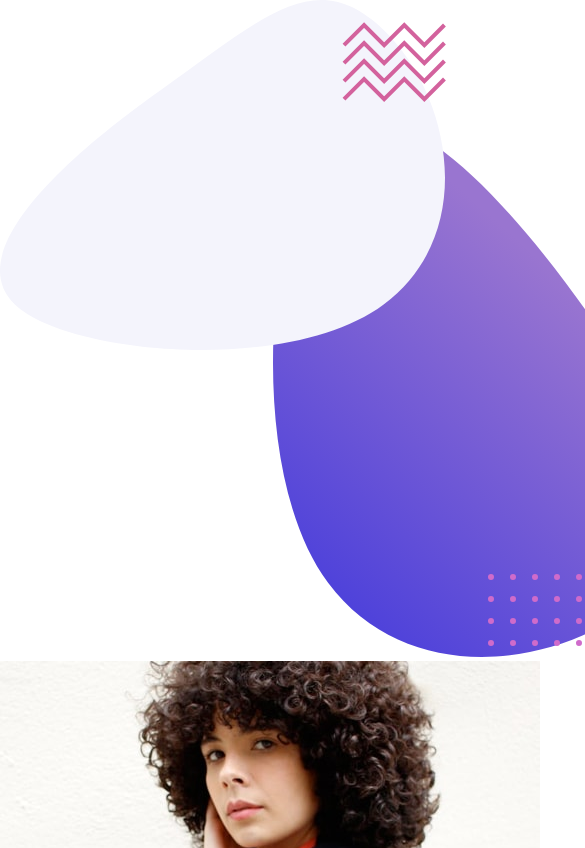
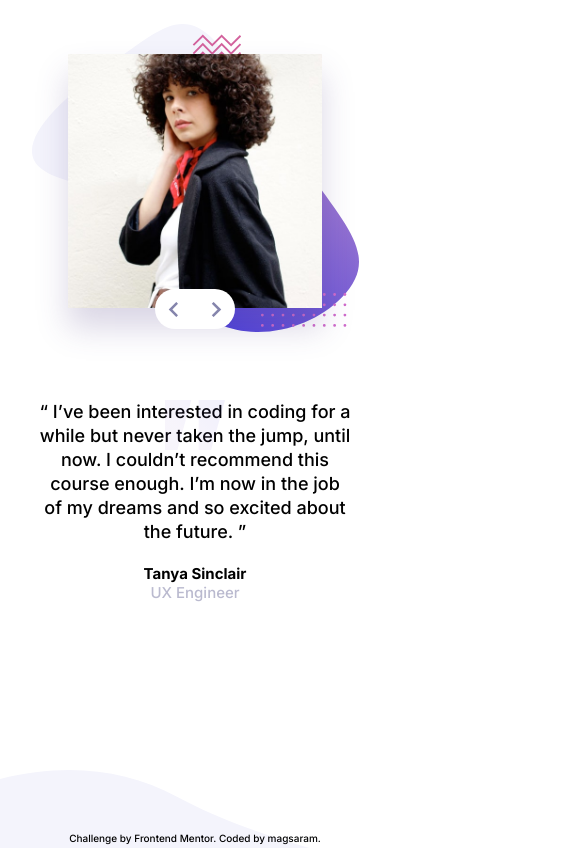
Before and after one commit to magsaram/Coding-bootcamp-testimonials-slider, a plain HTML site: page index.html in a window 390 px wide. Shown: the top 848 px of the page, 585 px wide, since content can reach past the window. Drawn offline with Linux system fonts and the light colour scheme.

Commit message:
finish mobile

```diff
--- a/css/style.css
+++ b/css/style.css
@@ -7,5 +7,96 @@
   --grayBlue: hsl(240, 18%, 77%);
 }
 body {
+  width: 100%;
+  min-height: 100vh;
   font-family: "Inter", sans-serif;
+  overflow: hidden;
+  background-image: url(../images/pattern-curve.svg);
+  background-repeat: no-repeat;
+  background-position: bottom;
+  background-size: contain;
 }
+.images {
+  position: relative;
+  margin: 24px auto;
+  width: 327px;
+}
+.images > img {
+  position: absolute;
+  width: 100%;
+}
+.images > img:nth-child(2),
+.images > img:nth-child(3) {
+  width: 254px;
+  top: 30px;
+  left: 50%;
+  transform: translateX(-50%);
+  box-shadow: 0 20px 30px 0 #4e3c8536;
+}
+.john {
+  display: none;
+}
+.switch {
+  position: absolute;
+  top: 265px;
+  left: 50%;
+  transform: translateX(-50%);
+  width: 80px;
+  height: 40px;
+  border-radius: 28px;
+  background-color: white;
+}
+.switch img {
+  position: absolute;
+  height: 15px;
+}
+.prev,
+.next {
+  top: 13px;
+}
+.prev {
+  left: 13px;
+}
+.next {
+  right: 13px;
+}
+.text {
+  position: absolute;
+  width: 80%;
+  top: 400px;
+  left: 50%;
+  transform: translateX(-50%);
+  text-align: center;
+}
+.text > img {
+  position: absolute;
+  top: 0;
+  left: 50%;
+  transform: translateX(-50%);
+  width: 60px;
+  opacity: 0.5;
+}
+.text p {
+  margin-bottom: 20px;
+  font-size: 18px;
+  line-height: 24px;
+}
+.name h3 {
+  font-size: 15px;
+}
+.name h4 {
+  font-size: 15px;
+  color: var(--grayBlue);
+  font-weight: 400;
+}
+.frontend {
+  width: 100%;
+  text-align: center;
+  position: absolute;
+  bottom: 0px;
+  font-size: 10px;
+}
+.frontend a {
+  color: black;
+  text-decoration: none;
+}
--- a/index.html
+++ b/index.html
@@ -35,7 +35,7 @@
           />
         </div>
       </div>
-      <div class="tanya">
+      <div class="text tanya">
         <img src="./images/pattern-quotes.svg" alt="quote" />
         <p>
           “ I’ve been interested in coding for a while but never taken the jump,
@@ -47,7 +47,7 @@
           <h4>UX Engineer</h4>
         </div>
       </div>
-      <div class="john">
+      <div class="text john">
         <img src="./images/pattern-quotes.svg" alt="quote" />
         <p>
           “If you want to lay the best foundation possible I’d recommend taking
@@ -59,17 +59,13 @@
           <h4>Junior Front-end Developer</h4>
         </div>
       </div>
+      <p class="frontend">
+        Challenge by
+        <a href="https://www.frontendmentor.io?ref=challenge" target="_blank"
+          >Frontend Mentor</a
+        >. Coded by <a href="https://github.com/magsaram">magsaram</a>.
+      </p>
     </main>
-    <footer>
-      <div>
-        <p>
-          Challenge by
-          <a href="https://www.frontendmentor.io?ref=challenge" target="_blank"
-            >Frontend Mentor</a
-          >. Coded by <a href="https://github.com/magsaram">magsaram</a>.
-        </p>
-      </div>
-    </footer>
     <script src="./js/script.js"></script>
   </body>
 </html>
```
